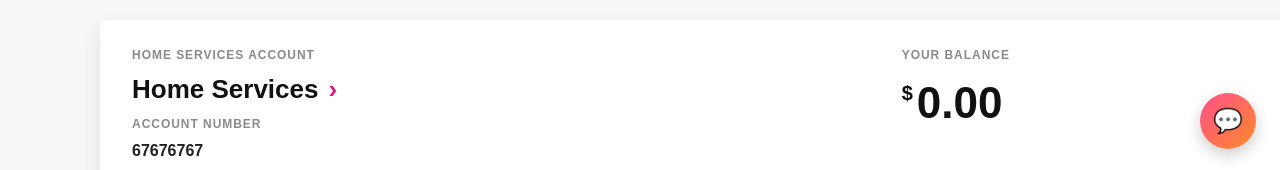
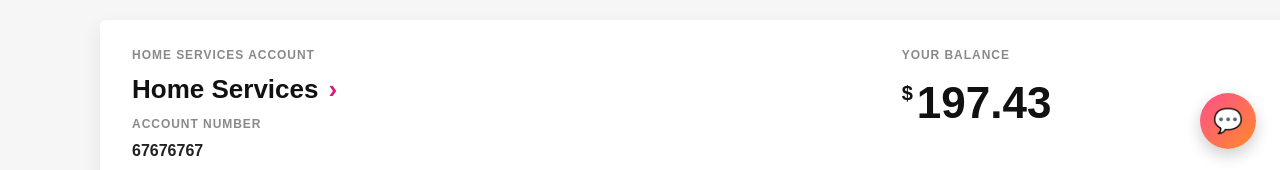
Before and after one commit to LitDennis13/fakesasktelwebsite, a React (Vite) app: page /MyPortal in a window 1280 px wide. Shown: the part 627-797 px from the top of the page. Built offline with nearby package versions, Linux system fonts and the light colour scheme.

Commit message:
update balence

```diff
--- a/src/components/MyPortal/myPortal.tsx
+++ b/src/components/MyPortal/myPortal.tsx
@@ -67,7 +67,7 @@ function MyPortal() {
                             <p className={styles.kicker}>YOUR BALANCE</p>
                             <div className={styles.balanceRow}>
                                 <span className={styles.balanceCurrency}>$</span>
-                                <span className={styles.balanceAmount}>0.00</span>
+                                <span className={styles.balanceAmount}>197.43</span>
                             </div>
                         </div>
                         <div className={styles.paymentBlock}>
```
